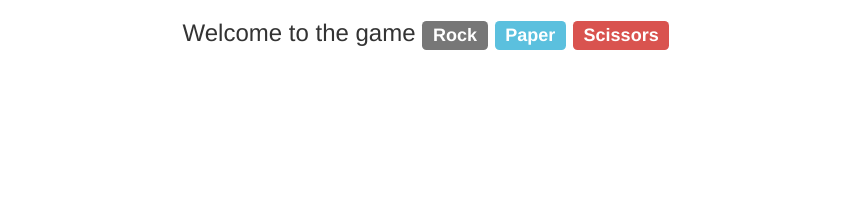
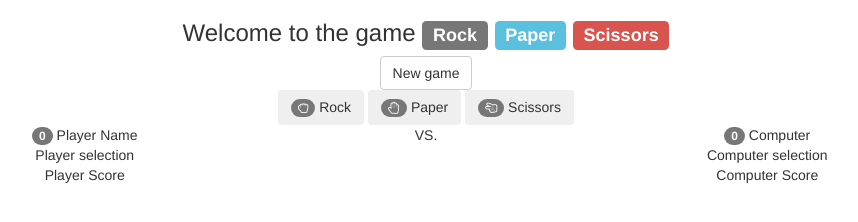
Before and after one commit to Montette/rock-papers-scissors, a website: page index.html in a window 1280 px wide. Shown: the whole page, without its empty margins (214-1072 px from the left). Drawn offline with nearby package versions, Linux system fonts and the light colour scheme.

Commit message:
add content to index.html, buttons with player's choice and table with results

```diff
--- a/index.html
+++ b/index.html
@@ -1,5 +1,6 @@
 <!DOCTYPE html>
 <html lang="en">
+
 <head>
     <meta charset="UTF-8">
     <title>Rock-Paper-Scissors</title>
@@ -7,6 +8,7 @@
     <link href="https://cdnjs.cloudflare.com/ajax/libs/font-awesome/4.6.3/css/font-awesome.min.css" rel="stylesheet" />
     <link rel="stylesheet" href="css/style.css">
 </head>
+
 <body>
 
     <div class="container">
@@ -17,6 +19,88 @@
             <span class="label label-danger">Scissors</span>
         </h3>
     </div>
+    <div id="js-newGameElement" class="container">
+        <div class="row text-center">
+            <button id="js-newGameButton" class="btn btn-default">
+      New game
+    </button>
+        </div>
+    </div>
 
+    <div id="js-playerPickElement" class="container">
+        <div class="row text-center">
+            <button id="js-playerPick_rock" class="btn">
+      <span class="badge">
+        <i class="fa fa-hand-rock-o" aria-hidden="true"></i>
+      </span>
+      Rock
+    </button>
+            <button id="js-playerPick_paper" class="btn">
+      <span class="badge">
+      <i class="fa fa-hand-paper-o" aria-hidden="true"></i>
+      </span>
+      Paper
+    </button>
+            <button id="js-playerPick_scissors" class="btn">
+      <span class="badge">
+      <i class="fa fa-hand-scissors-o" aria-hidden="true"></i>
+      </span>
+      Scissors
+    </button>
+        </div>
+    </div>
+
+    <div id="js-resultsTableElement" class="container">
+        <div class="row">
+            <div class="col-xs-5 text-center">
+                <span id="js-playerPoints" class="badge">
+      0
+      </span>
+                <span id="js-playerName">
+      Player Name
+      </span>
+            </div>
+            <div class="col-xs-2 text-center">
+                VS.
+            </div>
+            <div class="col-xs-5 text-center">
+                <span id="js-computerPoints" class="badge">
+      0
+      </span> Computer
+            </div>
+        </div>
+        <div class="row">
+            <div class="col-xs-5 text-center">
+                <span id="js-playerPick">
+        Player selection
+      </span>
+            </div>
+            <div class="col-xs-2"></div>
+            <div class="col-xs-5 text-center">
+                <span id="js-computerPick">
+        Computer selection
+      </span>
+            </div>
+        </div>
+        <div class="row">
+            <div class="col-xs-5 text-center">
+                <span id="js-playerResult">
+        Player Score
+      </span>
+            </div>
+            <div class="col-xs-2"></div>
+            <div class="col-xs-5 text-center">
+                <span id="js-computerResult">
+        Computer Score
+      </span>
+            </div>
+        </div>
+    </div>
+
+
+
+
+    <script src="js/script.js"></script>
 </body>
+
 </html>
```
Lines whose indentation alone changed are shown as unchanged.
